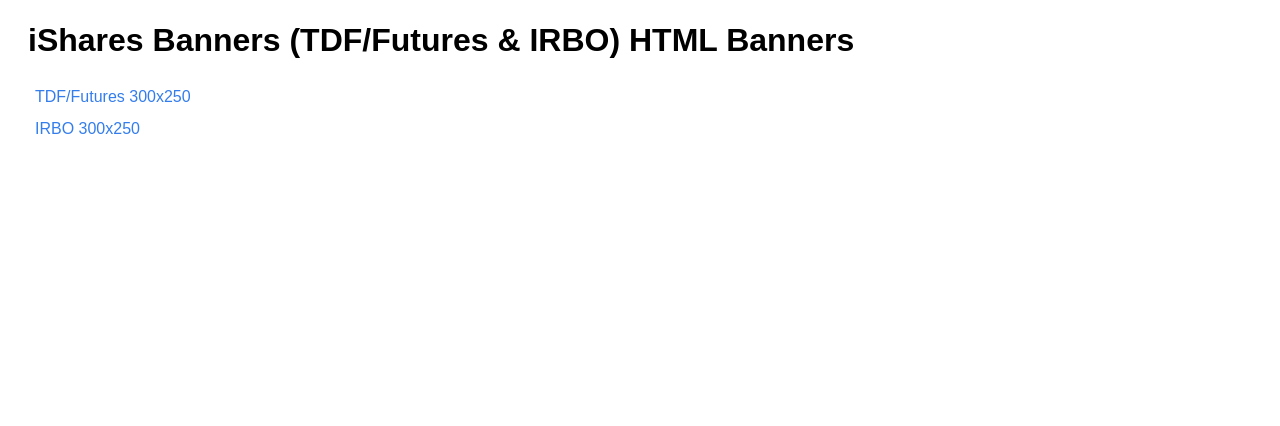
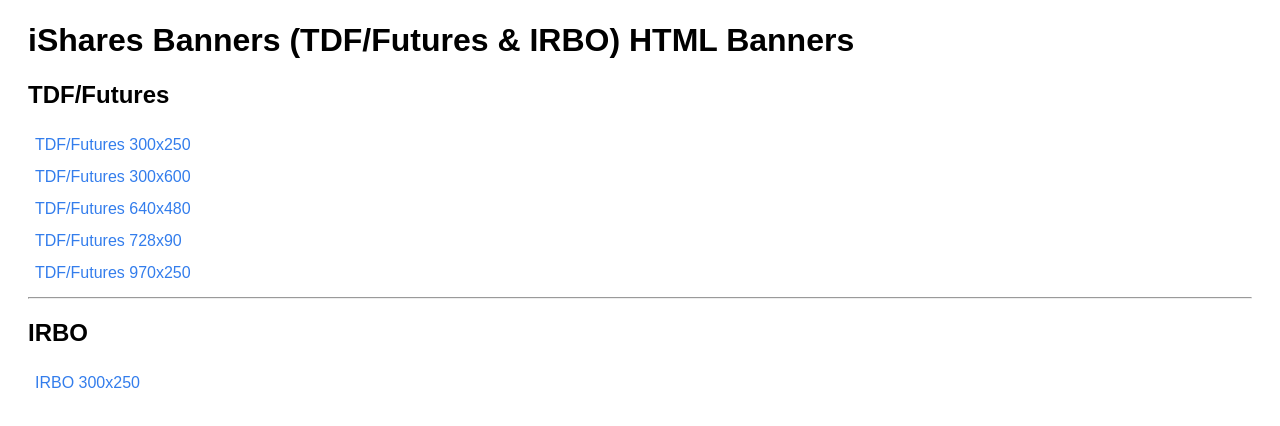
Before and after one commit to Mahesh-01/iShares_tdf_irbo, a plain HTML site: page index.html in a window 1280 px wide. Shown: the part 78-504 px from the top of the page. Drawn offline with Linux system fonts and the light colour scheme.

Commit message:
index file

```diff
--- a/index.html
+++ b/index.html
@@ -27,8 +27,17 @@
     <h1>iShares Banners (TDF/Futures & IRBO) HTML Banners</h1>
 
     <div class="links">
-        <a target="_blank" href="./IRBO/300x250/index.html">TDF/Futures 300x250</a>
-    <a target="_blank" href="./TDF-Futures/300x250/index.html">IRBO 300x250</a>
+        <h2>TDF/Futures</h2>
+        <a target="_blank" href="./TDF-Futures/300x250/index.html">TDF/Futures 300x250</a>
+        <a target="_blank" href="./TDF-Futures/300x600/index.html">TDF/Futures 300x600</a>
+        <a target="_blank" href="./TDF-Futures/640x480/index.html">TDF/Futures 640x480</a>
+        <a target="_blank" href="./TDF-Futures/728x90/index.html">TDF/Futures 728x90</a>
+        <a target="_blank" href="./TDF-Futures/970x250/index.html">TDF/Futures 970x250</a>
+
+<hr>
+<h2>IRBO</h2>
+
+    <a target="_blank" href="./IRBO/300x250/index.html">IRBO 300x250</a>
     </div>
 </body>
 </html>
```
